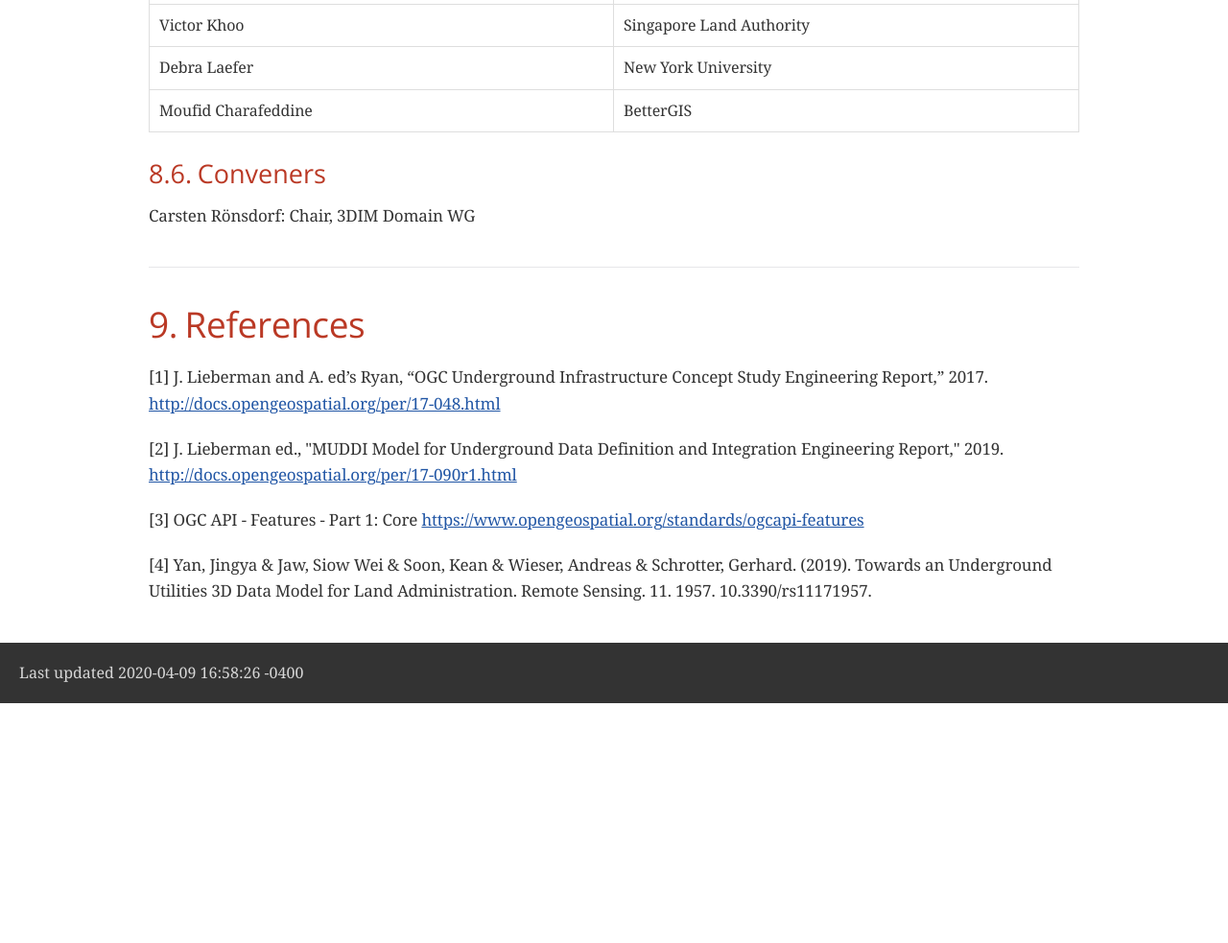
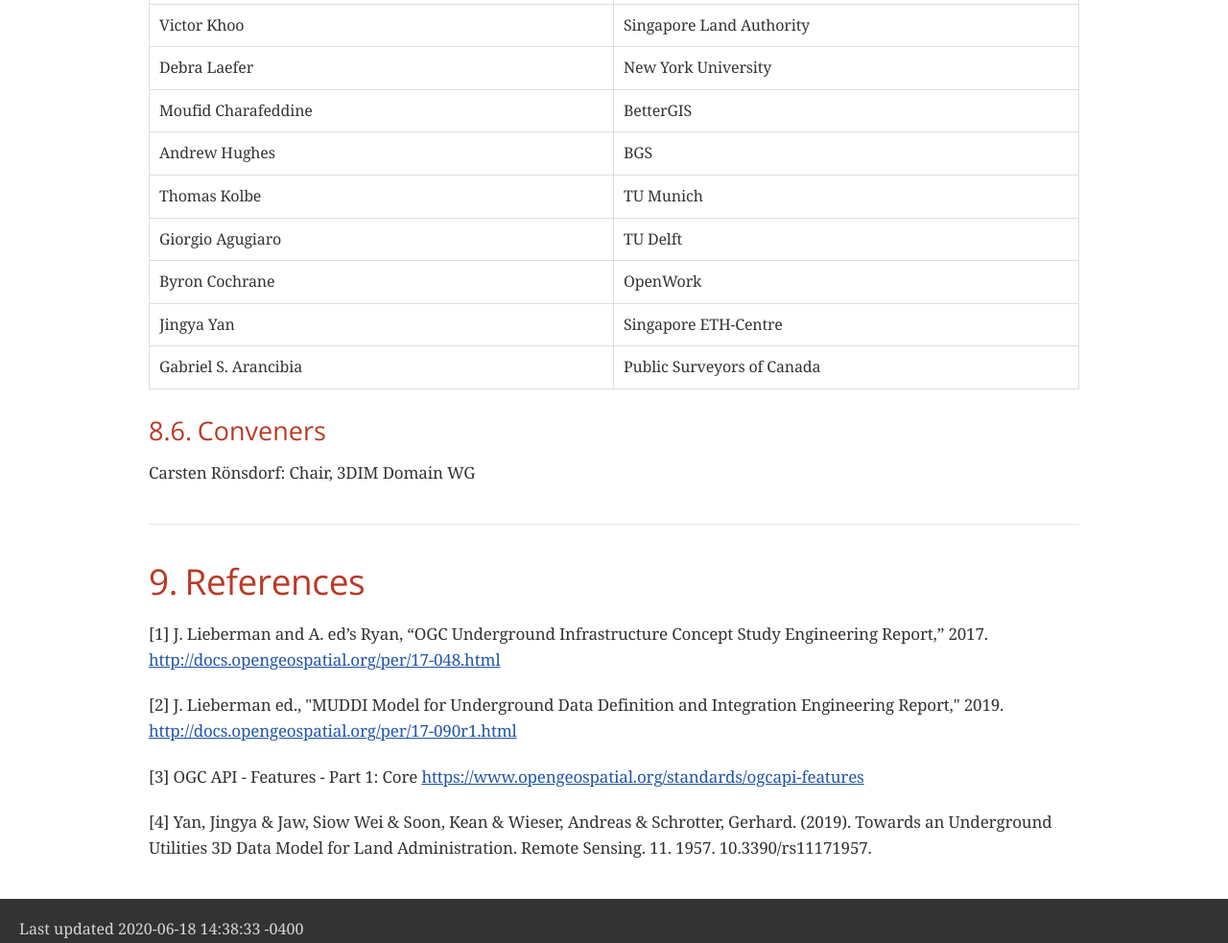
Before and after one commit to opengeospatial/muddi, a plain HTML site: page charter/muddi_swg_charter.html in a window 1280 px wide. Shown: the part 8560-9543 px from the top of the page at 96% size. Before the commit the page ends 9293 px from the top, so only its background shows below. Drawn offline with nearby package versions, Linux system fonts and the light colour scheme; a web font is replaced by a local one.

Commit message:
new charter members

```diff
--- a/charter/muddi_swg_charter.html
+++ b/charter/muddi_swg_charter.html
@@ -913,6 +913,30 @@
 <td class="tableblock halign-left valign-top" style="background-color: #FFFFFF;"><p class="tableblock">Moufid Charafeddine</p></td>
 <td class="tableblock halign-left valign-top" style="background-color: #FFFFFF;"><p class="tableblock">BetterGIS</p></td>
 </tr>
+<tr>
+<td class="tableblock halign-left valign-top" style="background-color: #FFFFFF;"><p class="tableblock">Andrew Hughes</p></td>
+<td class="tableblock halign-left valign-top" style="background-color: #FFFFFF;"><p class="tableblock">BGS</p></td>
+</tr>
+<tr>
+<td class="tableblock halign-left valign-top" style="background-color: #FFFFFF;"><p class="tableblock">Thomas Kolbe</p></td>
+<td class="tableblock halign-left valign-top" style="background-color: #FFFFFF;"><p class="tableblock">TU Munich</p></td>
+</tr>
+<tr>
+<td class="tableblock halign-left valign-top" style="background-color: #FFFFFF;"><p class="tableblock">Giorgio Agugiaro</p></td>
+<td class="tableblock halign-left valign-top" style="background-color: #FFFFFF;"><p class="tableblock">TU Delft</p></td>
+</tr>
+<tr>
+<td class="tableblock halign-left valign-top" style="background-color: #FFFFFF;"><p class="tableblock">Byron Cochrane</p></td>
+<td class="tableblock halign-left valign-top" style="background-color: #FFFFFF;"><p class="tableblock">OpenWork</p></td>
+</tr>
+<tr>
+<td class="tableblock halign-left valign-top" style="background-color: #FFFFFF;"><p class="tableblock">Jingya Yan</p></td>
+<td class="tableblock halign-left valign-top" style="background-color: #FFFFFF;"><p class="tableblock">Singapore ETH-Centre</p></td>
+</tr>
+<tr>
+<td class="tableblock halign-left valign-top" style="background-color: #FFFFFF;"><p class="tableblock">Gabriel S. Arancibia</p></td>
+<td class="tableblock halign-left valign-top" style="background-color: #FFFFFF;"><p class="tableblock">Public Surveyors of Canada</p></td>
+</tr>
 </tbody>
 </table>
 </div>
@@ -944,7 +968,7 @@
 </div>
 <div id="footer">
 <div id="footer-text">
-Last updated 2020-04-09 16:58:26 -0400
+Last updated 2020-06-18 14:38:33 -0400
 </div>
 </div>
 </body>
```
Also changed, not shown: 3 other files.
